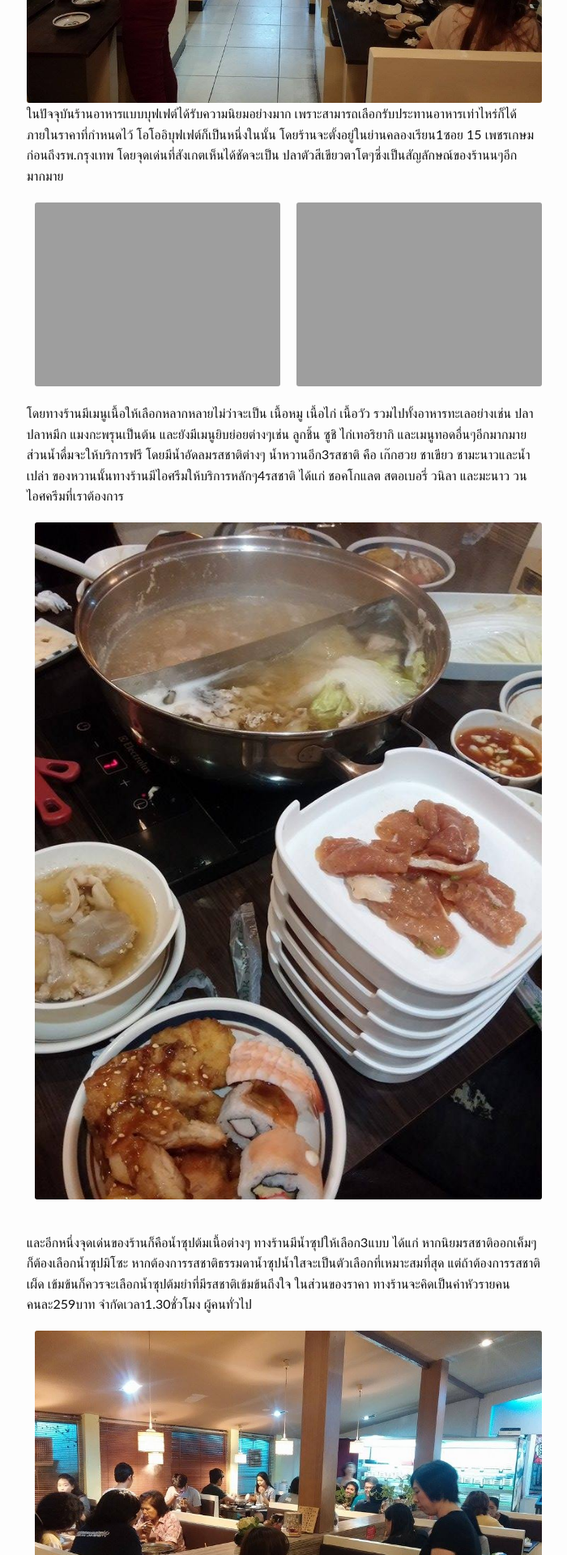
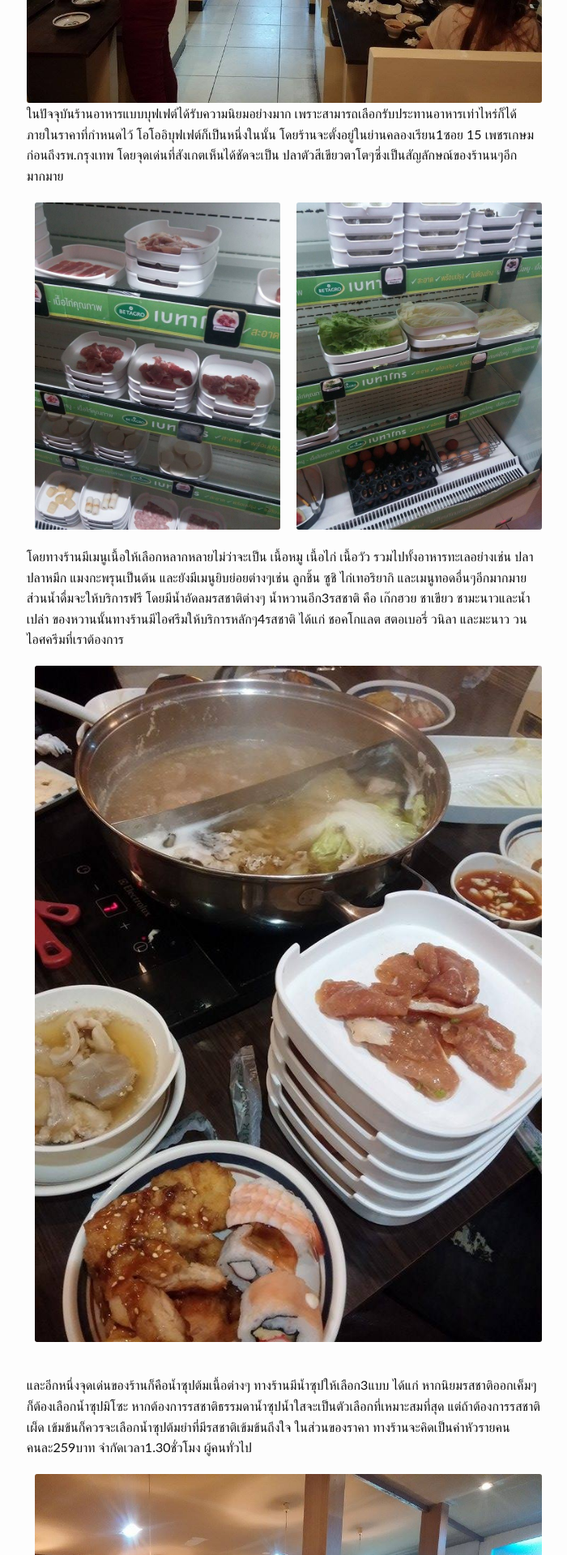
Before and after one commit to hatyairoiroi/hatyairoiroi.github.io, a Jekyll site: the page built from pages/โอโออิ.md, in a window 1280 px wide. Shown: the part 823-2743 px from the top of the page at 81% size, without its empty margins (289-989 px from the left). Built offline with Jekyll 4.4.1, drawn with Linux system fonts in a browser that asks for light colours.

Commit message:
Update โอโออิ.md

```diff
--- a/pages/โอโออิ.md
+++ b/pages/โอโออิ.md
@@ -11,8 +11,8 @@ permalink: "/โอโออิ/"
 	ในปัจจุบันร้านอาหารแบบบุฟเฟต์ได้รับความนิยมอย่างมาก เพราะสามารถเลือกรับประทานอาหารเท่าไหร่ก็ได้ภายในราคาที่กำหนดไว้ โอโออิบุฟเฟต์ก็เป็นหนึ่งในนั้น โดยร้านจะตั้งอยู่ในย่านคลองเรียน1ซอย 15 เพชรเกษม ก่อนถึงรพ.กรุงเทพ โดยจุดเด่นที่สังเกตเห็นได้ชัดจะเป็น ปลาตัวสีเขียวตาโตๆซึ่งเป็นสัญลักษณ์ของร้านนๆอีกมากมาย
 
 <ul class="clearing-thumbs small-block-grid-2" data-clearing>
-  <li><a href="{{ site.url }}/images/โอโออิ2.jpg"><img src="{{ site.url }}/imagesโอโออิ2.jpg"></a></li>
-  <li><a href="{{ site.url }}/images/โอโออิ3.jpg"><img src="{{ site.url }}/imagesโอโออิ3.jpg"></a></li>
+  <li><a href="{{ site.url }}/images/โอโออิ2.jpg"><img src="{{ site.url }}/images/โอโออิ2.jpg"></a></li>
+  <li><a href="{{ site.url }}/images/โอโออิ3.jpg"><img src="{{ site.url }}/images/โอโออิ3.jpg"></a></li>
 </ul>
 
 โดยทางร้านมีเมนูเนื้อให้เลือกหลากหลายไม่ว่าจะเป็น เนื้อหมู เนื้อไก่ เนื้อวัว รวมไปทั้งอาหารทะเลอย่างเช่น ปลา ปลาหมึก แมงกะพรุนเป็นต้น และยังมีเมนูยิบย่อยต่างๆเช่น ลูกชิ้น ซูชิ ไก่เทอริยากิ และเมนูทอดอื่นๆอีกมากมาย
```
